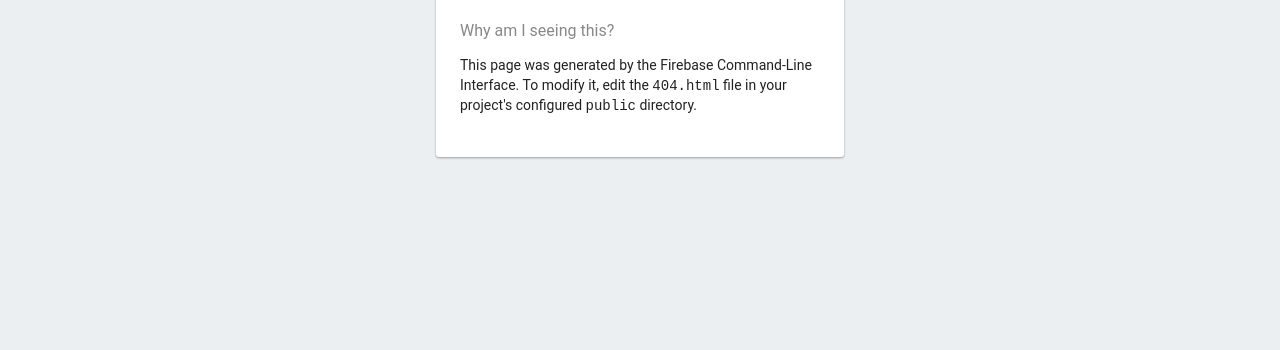
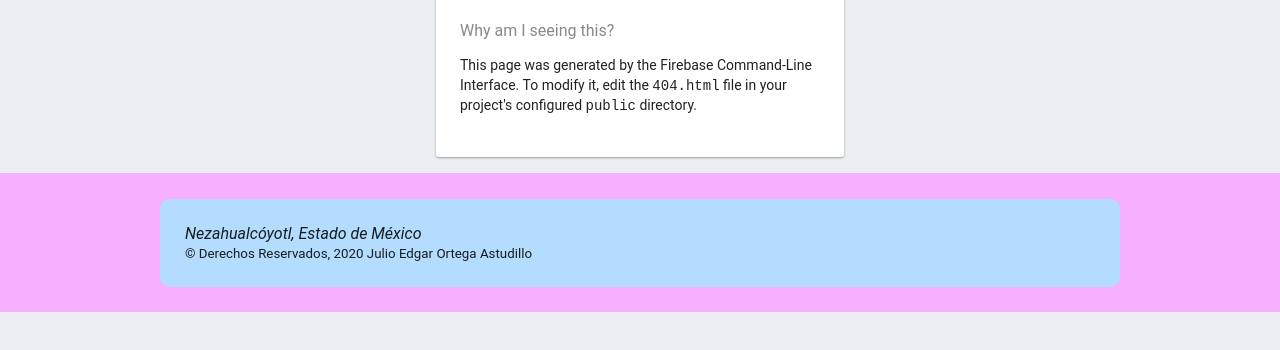
Before and after one commit to EdoGaSakei/formuReco, a plain HTML site: page public/404.html in a window 1280 px wide. Shown: the part 242-592 px from the top of the page. Drawn offline with Linux system fonts and the light colour scheme.

Commit message:
commit 3

```diff
--- a/public/404.html
+++ b/public/404.html
@@ -3,6 +3,7 @@
   <head>
     <meta charset="utf-8">
     <meta name="viewport" content="width=device-width, initial-scale=1">
+    <link rel="stylesheet" href="estilos.css">
     <title>Page Not Found</title>
 
     <style media="screen">
@@ -29,5 +30,13 @@
       <h3>Why am I seeing this?</h3>
       <p>This page was generated by the Firebase Command-Line Interface. To modify it, edit the <code>404.html</code> file in your project's configured <code>public</code> directory.</p>
     </div>
+    <footer id="pielogo">
+      <div>
+      <section class="seccionpie">
+        <address>Nezahualcóyotl, Estado de México</address>
+        <small>&copy; Derechos Reservados, 2020 Julio Edgar Ortega Astudillo</small>
+      </section>
+      </div>
+    </footer>
   </body>
 </html>
```
